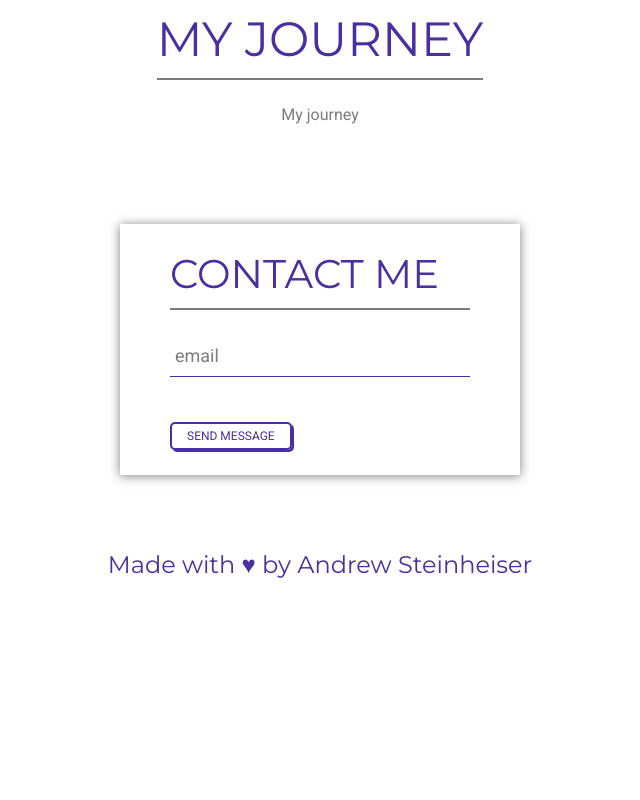
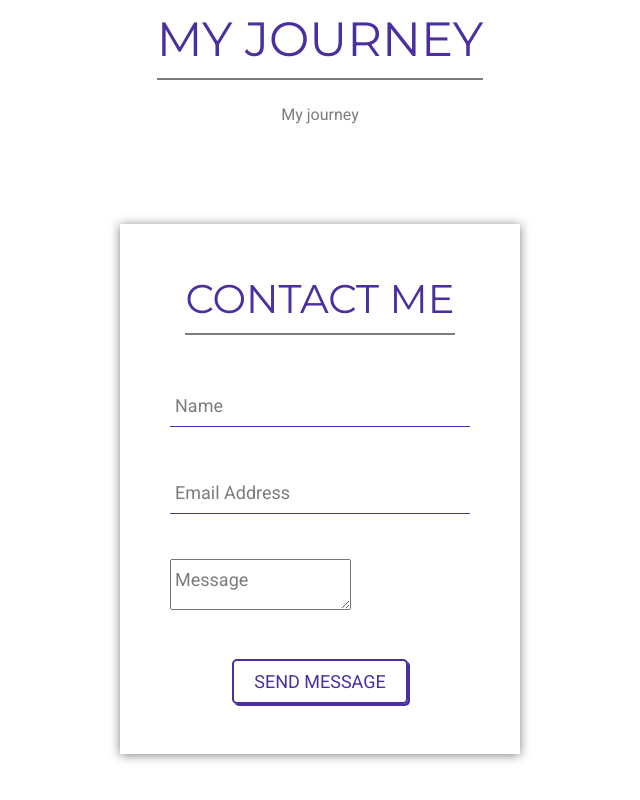
Before and after one commit to ASteinheiser/iamandrew.io, a React (Create React App) app: page / in a window 1280 px wide. Shown: the part 1984-2784 px from the top of the page, without its empty margins (320-960 px from the left). Before the commit the page ends 2588 px from the top, so only its background shows below. Built offline with nearby package versions, Linux system fonts and the light colour scheme.

Commit message:
more styling for contact card

```diff
--- a/src/components/Button/button.scss
+++ b/src/components/Button/button.scss
@@ -2,7 +2,7 @@
   position: relative;
   display: inline-block;
 
-  padding: 5px 15px;
+  padding: 10px 20px;
 
   background: transparent;
 
@@ -10,7 +10,7 @@
   border: 2px solid var(--purple);
   box-shadow: 2px 2px 0 var(--purple);
 
-  font-size: 12px;
+  font-size: 18px;
   color: var(--purple);
   text-decoration: none;
   text-transform: uppercase;
--- a/src/components/Contact/contact.scss
+++ b/src/components/Contact/contact.scss
@@ -7,7 +7,12 @@
   padding: 50px 0;
 
   .paper-container {
-    padding: 25px 50px;
+    display: flex;
+    flex-direction: column;
+
+    align-items: center;
+
+    padding: 50px;
     box-shadow: 0 1px 10px rgba(0, 0, 0, 0.5);
 
     margin: 0 10px;
@@ -18,7 +23,7 @@
       font-family: 'Montserrat';
 
       padding-bottom: 10px;
-      margin-bottom: 25px;
+      margin-bottom: 50px;
       border-bottom: 2px solid var(--gray);
     }
   }
@@ -28,7 +33,7 @@
   .contact-container {
     .paper-container {
 
-      padding: 25px;
+      padding: 50px 25px;
 
       .title {
         font-size: 36px;
--- a/src/components/Contact/index.js
+++ b/src/components/Contact/index.js
@@ -9,7 +9,9 @@ const Contact = (props) => {
 
   const { name } = props;
 
+  const [fullName, setFullName] = useState('');
   const [email, setEmail] = useState('');
+  const [message, setMessage] = useState('');
 
   function handleChange(e, field, updateFunc) {
     console.log('e:', e);
@@ -30,10 +32,22 @@ const Contact = (props) => {
         </div>
 
         <Input
+          label='Name'
+          value={fullName}
+          onChange={(e) => handleChange(e, 'fullName', setFullName)} />
+
+        <Input
           type='email'
-          label='email'
+          label='Email Address'
           value={email}
           onChange={(e) => handleChange(e, 'email', setEmail)} />
+
+        <Input
+          multiline={true}
+          rows={3}
+          label='Message'
+          value={message}
+          onChange={(e) => handleChange(e, 'message', setMessage)} />
 
         <Button
           text='Send Message'
--- a/src/components/Input/index.js
+++ b/src/components/Input/index.js
@@ -4,16 +4,26 @@ import './input.scss';
 
 const Input = (props) => {
 
-  const { label, type, value, onChange } = props;
+  const { label, type, value, onChange, multiline, rows } = props;
 
   return(
     <div className='input-container'>
 
-      <input
-        required={true}
-        type={type || 'text'}
-        value={value}
-        onChange={onChange} />
+      {
+        multiline ?
+          <textarea
+            rows={rows || 1}
+            required={true}
+            type={type || 'text'}
+            value={value}
+            onChange={onChange} />
+          :
+          <input
+            required={true}
+            type={type || 'text'}
+            value={value}
+            onChange={onChange} />
+      }
 
       <span className='color-bar' />
 
--- a/src/components/Input/input.scss
+++ b/src/components/Input/input.scss
@@ -1,5 +1,7 @@
 .input-container {
   position: relative;
+
+  width: 100%;
 
   margin-bottom: 45px;
 
@@ -7,7 +9,7 @@
     font-size: 18px;
     color: var(--purple);
 
-    width: 300px;
+    width: 100%;
     display: block;
     padding: 10px 0;
 
--- a/src/components/TypingText/typing-text.scss
+++ b/src/components/TypingText/typing-text.scss
@@ -22,7 +22,7 @@
 
   .typewrite {
 
-    padding: 50px;
+    padding: 25px 50px;
 
     .typing-text-static {
       color: var(--gray);
```
